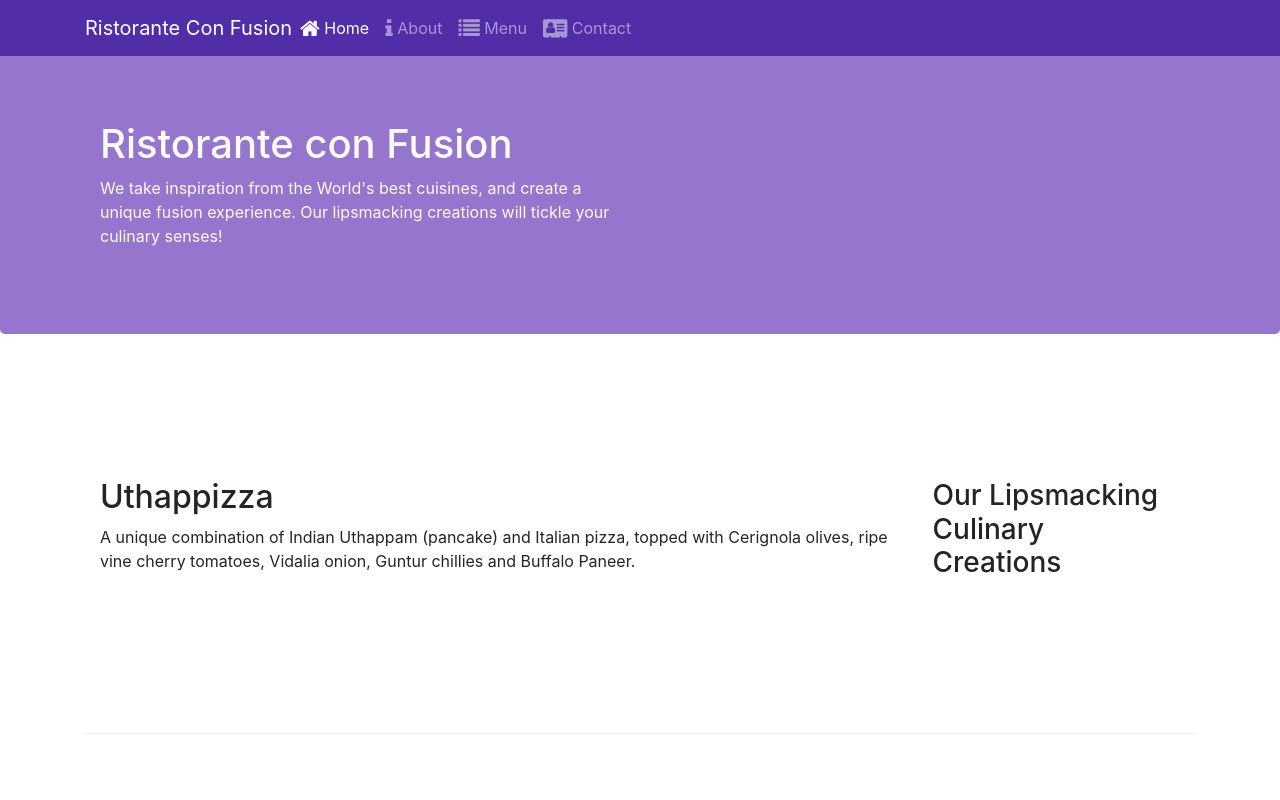
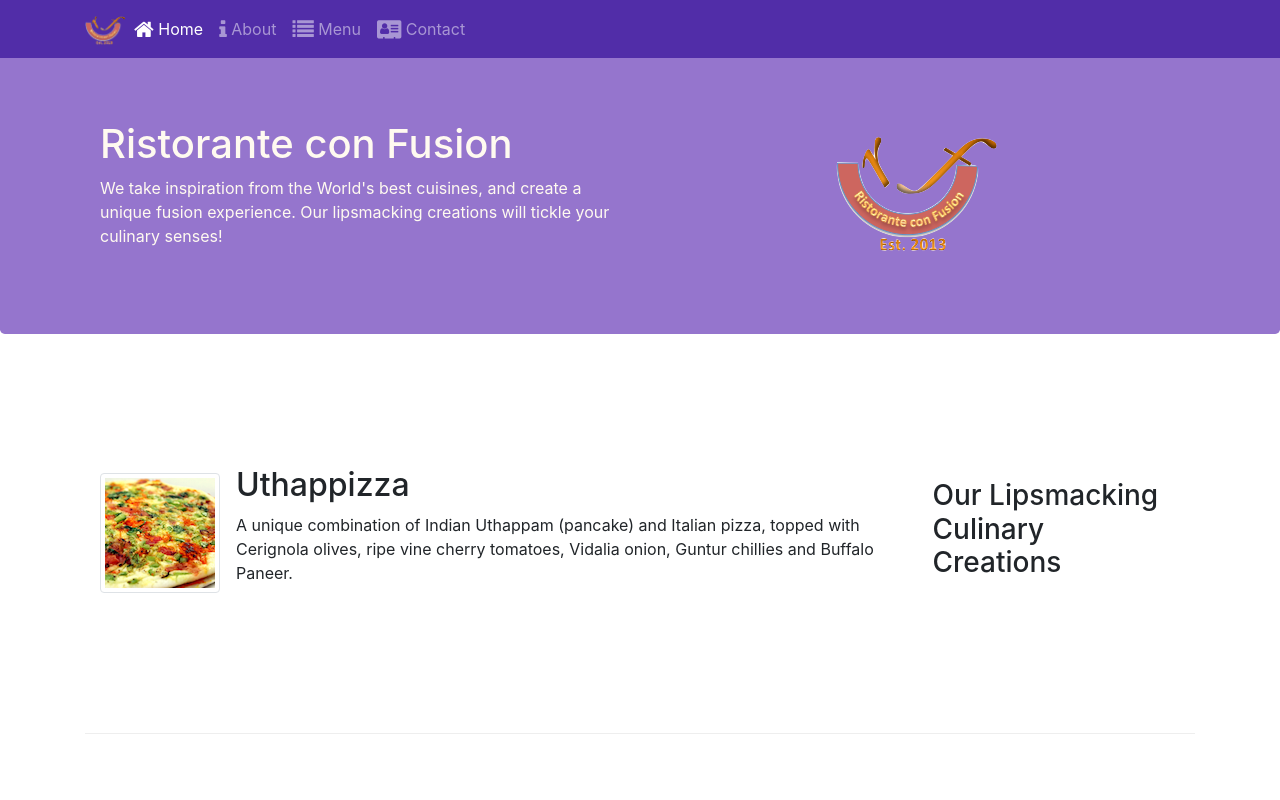
Before and after one commit to mppradeep/conFusion, a website: page index.html in a window 1280 px wide. Shown: the top 800 px of the page. Drawn offline with nearby package versions, Linux system fonts and the light colour scheme.

Commit message:
images and media

```diff
--- a/index.html
+++ b/index.html
@@ -22,7 +22,9 @@
                 <span class="navbar-toggler-icon"></span>
             </button>
 
-            <a class="navbar-brand mr-auto" href="#">Ristorante Con Fusion</a>
+            <a class="navbar-brand mr-auto" href="#">
+                <img src="img/logo.png" height="30" width="41">
+            </a>
 
             <div class="collapse navbar-collapse" id="Navbar">
                 <ul class = "navbar-nav mr-auto">
@@ -43,7 +45,8 @@
                     <h1>Ristorante con Fusion</h1>
                     <p>We take inspiration from the World's best cuisines, and create a unique fusion experience. Our lipsmacking creations will tickle your culinary senses!</p>
                 </div>
-                <div class = "col-12 col-sm">
+                <div class = "col-12 col-sm align-self-center">
+                    <img src="./img/logo.png" class="img-fluid mx-auto d-block">
                 </div>
             </div>
         </div>
@@ -55,8 +58,13 @@
                 <h3>Our Lipsmacking Culinary Creations</h3>
             </div>
             <div class = "col order-sm-first col-sm col-md">
-                <h2>Uthappizza</h2>
-                <p>A unique combination of Indian Uthappam (pancake) and Italian pizza, topped with Cerignola olives, ripe vine cherry tomatoes, Vidalia onion, Guntur chillies and Buffalo Paneer.</p>
+                <div class="media">
+                    <img class="d-flex mr-3 img-thumbnail align-self-center" src="./img/uthappizza.png" alt="uthappizza">
+                    <div class="media-body">
+                        <h2 class="mt-0">Uthappizza</h2>
+                        <p>A unique combination of Indian Uthappam (pancake) and Italian pizza, topped with Cerignola olives, ripe vine cherry tomatoes, Vidalia onion, Guntur chillies and Buffalo Paneer.</p>
+                    </div>
+                </div>
             </div>
         </div>
 
@@ -76,9 +84,15 @@
                 <h3>Meet our Culinary Specialists</h3>
             </div>
             <div class = "col order-sm-first col-sm col-md">
-                <h2>Alberto Somayya</h2>
+                <div class="media">
+                    <img class="d-flex mr-3 img-thumbnail
+                    align-self-center" src="./img/alberto.png" alt="Alberto">
+                <div class="media-body">
+                <h2 class="mt-0">Alberto Somayya</h2>
                 <h4>Executive Chef</h4>
                 <p>Award winning three-star Michelin chef with wide International experience having worked closely with whos-who in the culinary world, he specializes in creating mouthwatering Indo-Italian fusion experiences. </p>
+                </div>
+                </div>
             </div>
         </div>
     </div>
```
Also changed, not shown: aboutus.html (+3 -2 lines), img/alberto.png (added), img/buffet.png (added), img/logo.png (added), img/uthappizza.png (added), 1 other file.
